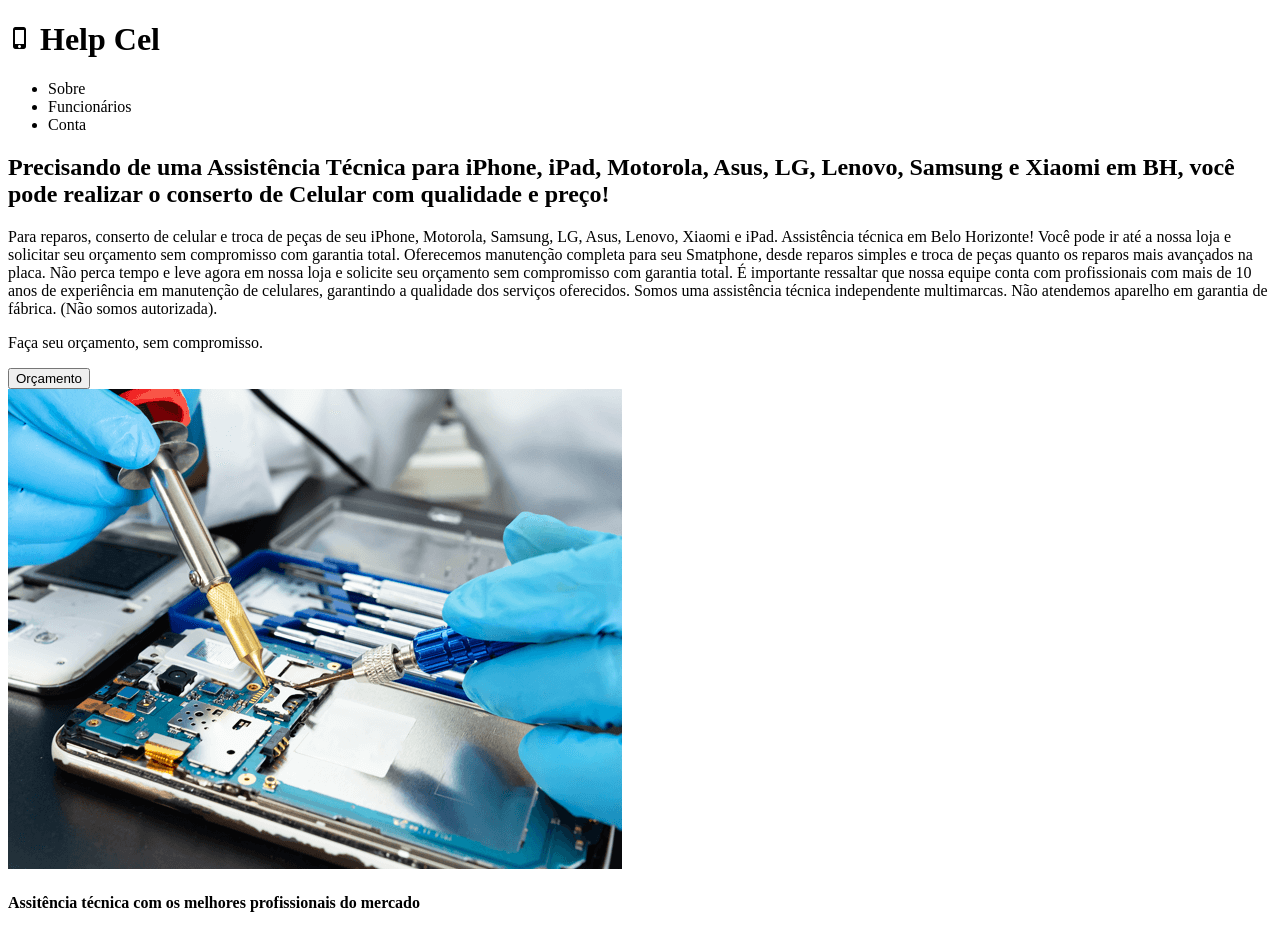
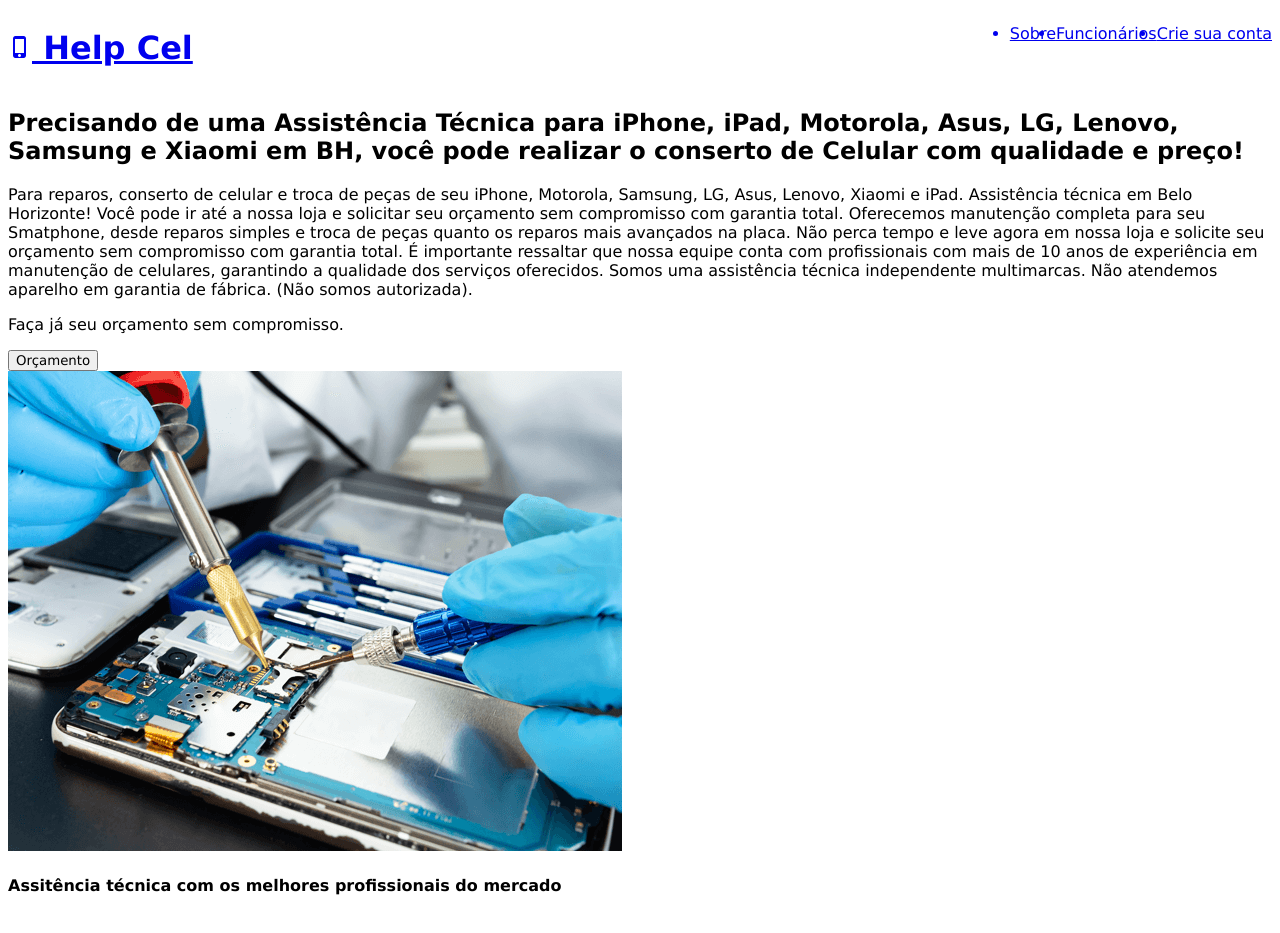
Before and after one commit to WebertSz/project-landing-page, a plain HTML site: page index.html in a window 1280 px wide. Drawn offline with Linux system fonts and the light colour scheme.

Commit message:
atualização criação do arquivo css

```diff
--- a/index.html
+++ b/index.html
@@ -4,19 +4,22 @@
     <meta charset="UTF-8">
     <meta name="viewport" content="width=device-width, initial-scale=1.0">
     <link href="https://fonts.googleapis.com/icon?family=Material+Icons" rel="stylesheet">
+    <link rel="stylesheet" href="style.css">
     <title>Landing Page</title>
 </head>
 <body>
     <header>
-        <h1><span class="material-icons">
-            phone_iphone
-            </span>
-            Help Cel
-        </h1>
+        <a href="#">
+            <h1><span class="material-icons">
+                    phone_iphone
+                </span>
+                    Help Cel
+            </h1>
+        </a>
         <ul>
-            <li>Sobre</li>
-            <li>Funcionários</li>
-            <li>Conta</li>
+            <a href="#about"><li>Sobre</li></a>
+            <a href="#employees"><li>Funcionários</li></a>
+            <a href="#account"><li>Crie sua conta</li></a>
         </ul>
     </header>
     <main>
@@ -39,7 +42,7 @@
                 de fábrica. (Não somos autorizada).
             </p>
             <p>
-                Faça seu orçamento, sem compromisso.
+                Faça já seu orçamento sem compromisso.
             </p>
             <button>
                 Orçamento
--- /dev/null
+++ b/style.css
@@ -0,0 +1,11 @@
+* {
+    font-family: Verdana, Geneva, Tahoma, sans-serif;
+}
+
+header {
+    display: flex;
+    justify-content: space-between;
+}
+header ul {
+    display: flex;
+}
```
